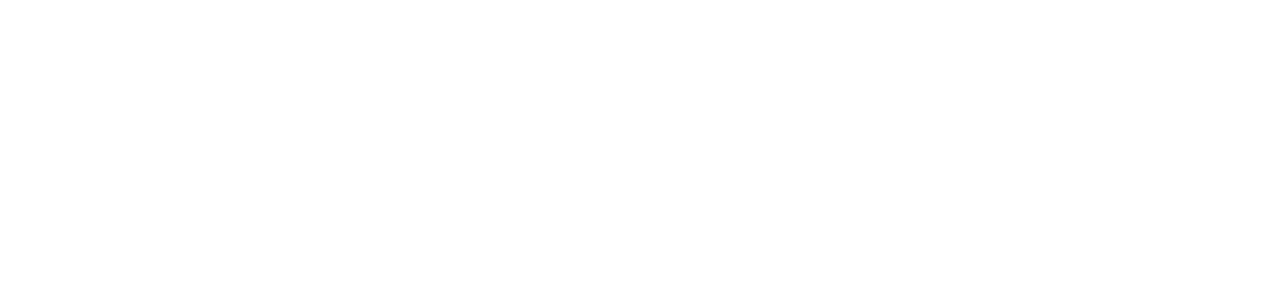
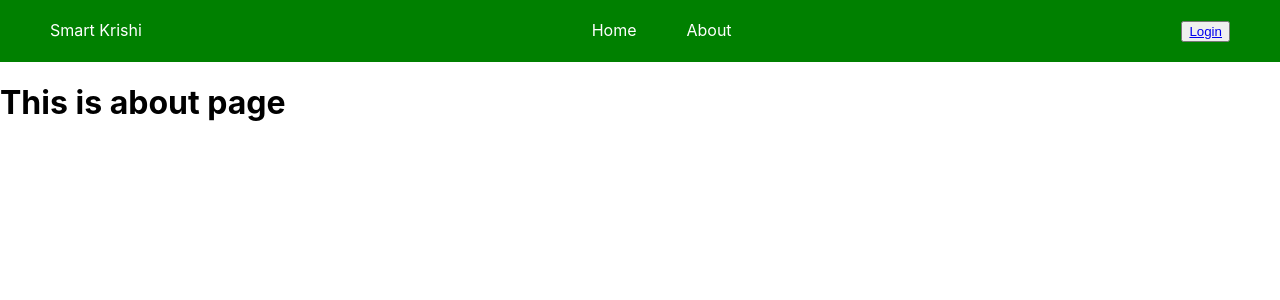
Before and after one commit to Siddhanttamang/Practise, a React (Create React App) app: page /about in a window 1280 px wide. Before the commit this address had no page. Shown: the top 300 px of the page. Built offline with nearby package versions, Linux system fonts and the light colour scheme.

Commit message:
auth context

```diff
--- a/src/App.css
+++ /dev/null
@@ -1,38 +0,0 @@
-.App {
-  text-align: center;
-}
-
-.App-logo {
-  height: 40vmin;
-  pointer-events: none;
-}
-
-@media (prefers-reduced-motion: no-preference) {
-  .App-logo {
-    animation: App-logo-spin infinite 20s linear;
-  }
-}
-
-.App-header {
-  background-color: #282c34;
-  min-height: 100vh;
-  display: flex;
-  flex-direction: column;
-  align-items: center;
-  justify-content: center;
-  font-size: calc(10px + 2vmin);
-  color: white;
-}
-
-.App-link {
-  color: #61dafb;
-}
-
-@keyframes App-logo-spin {
-  from {
-    transform: rotate(0deg);
-  }
-  to {
-    transform: rotate(360deg);
-  }
-}
--- a/src/App.tsx
+++ b/src/App.tsx
@@ -1,25 +1,29 @@
 import React, { useEffect } from 'react';
-import logo from './logo.svg';
-import './App.css';
 import Login from './pages/Login'
-import { loginUser,LoginRequest,LoginResponse,User } from './services/auth'
+
 import Home from './pages/Home';
-import {Route,Routes, Navigate } from 'react-router-dom';
+import {Route,Routes } from 'react-router-dom';
+import Navbar from './components/Navbar';
+import About from './pages/About';
 
 
 function App() {
-  // const userData=localStorage.getItem("user");
-  // const isLoggedIn=!!userData
+
 
   return (
-      <Routes>
-        <Route path='/' element={<Home/>}/>
-        <Route path='/login' element={<Login/>}/>
-        {/* <Route path="/login" element={isLoggedIn ? <Navigate to="/" /> : <Login />} /> */}
-        {/* <Route path="/" element={isLoggedIn ? <Home /> : <Navigate to="/login" />} /> */}
-      </Routes>
+    <div className='app'>
+    <Navbar/>
+    <main className="main-content">
 
+    <Routes>
+     <Route path='/' element={<Home/>}/>
+     <Route path='/about' element={<About/>}/>
+     <Route path='/login' element={<Login/>}/>
+    </Routes>
+    </main>
+    </div>
   );
 }
 
+
 export default App;
--- a/src/components/Navbar.tsx
+++ b/src/components/Navbar.tsx
@@ -1,11 +1,33 @@
-import React from 'react'
+import React, { useContext } from 'react';
+import { Link } from 'react-router-dom';
+import { AuthContext } from '../contexts/AuthContext';
+import "../index.css";
 
 const Navbar = () => {
+  const auth = useContext(AuthContext);
+  if (!auth) return null; // safety check
+
   return (
-    <div>
+    <nav className='nav-bar'>
+      <div className="nav-brand">
+        <Link to="/" className='nav-link'>Smart Krishi</Link>
+      </div>
+      <div className="navbar-links">
+        <Link to="/" className="nav-link">Home</Link>
+        <Link to="/about" className="nav-link">About</Link>
+      </div>
 
-    </div>
-  )
-}
+      {!auth.isLoggedIn ? (
+        <div className="navbar-login">
+          <button><Link to="/login">Login</Link></button>
+        </div>
+      ) : (
+        <div className="navbar-login">
+          <button onClick={auth.logout}>Logout</button>
+        </div>
+      )}
+    </nav>
+  );
+};
 
-export default Navbar
+export default Navbar;
--- /dev/null
+++ b/src/contexts/AuthContext.tsx
@@ -0,0 +1,39 @@
+import React, { createContext, useState, useEffect } from "react";
+
+export const AuthContext = createContext<any>(null);
+
+export const AuthProvider: React.FC<{ children: React.ReactNode }> = ({ children }) => {
+  const [user, setUser] = useState<any>(null);
+  const [token, setToken] = useState<string | null>(null);
+
+  useEffect(() => {
+    const storedToken = localStorage.getItem("token");
+    const storedUser = localStorage.getItem("user");
+    if (storedToken && storedUser) {
+      setToken(storedToken);
+      setUser(JSON.parse(storedUser));
+    }
+  }, []);
+
+  const login = (userData: any, tokenData: string) => {
+    localStorage.setItem("token", tokenData);
+    localStorage.setItem("user", JSON.stringify(userData));
+    setUser(userData);
+    setToken(tokenData);
+  };
+
+  const logout = () => {
+    localStorage.removeItem("token");
+    localStorage.removeItem("user");
+    setUser(null);
+    setToken(null);
+  };
+
+  const isLoggedIn = !!token;
+
+  return (
+    <AuthContext.Provider value={{ user, token, isLoggedIn, login, logout }}>
+      {children}
+    </AuthContext.Provider>
+  );
+};
--- a/src/index.css
+++ b/src/index.css
@@ -11,3 +11,19 @@ code {
   font-family: source-code-pro, Menlo, Monaco, Consolas, 'Courier New',
     monospace;
 }
+.nav-bar{
+  display: flex;
+  flex-direction: row;
+  padding: 20px 50px;
+  justify-content: space-between;
+  background-color: green;
+}
+.nav-link{
+  text-decoration: none;
+  color: White;
+}
+.navbar-links{
+  display: flex;
+  flex-direction: row;
+  gap: 50px;
+}
--- a/src/index.tsx
+++ b/src/index.tsx
@@ -3,14 +3,18 @@ import ReactDOM from 'react-dom/client';
 import './index.css';
 import App from './App';
 import { BrowserRouter } from 'react-router-dom';
+import { AuthContext, AuthProvider } from './contexts/AuthContext';
 
 const root = ReactDOM.createRoot(
   document.getElementById('root') as HTMLElement
 );
 root.render(
+
   <React.StrictMode>
     <BrowserRouter>
-    <App />
+      <AuthProvider>
+        <App />
+      </AuthProvider>
     </BrowserRouter>
   </React.StrictMode>
 );
--- /dev/null
+++ b/src/pages/About.tsx
@@ -0,0 +1,11 @@
+import React from 'react'
+
+const About = () => {
+  return (
+    <div>
+      <h1>This is about page</h1>
+    </div>
+  )
+}
+
+export default About
--- a/src/pages/Login.tsx
+++ b/src/pages/Login.tsx
@@ -1,36 +1,27 @@
-import React, { useEffect, useState } from 'react';
+import React, { useContext, useState } from 'react';
 import { useNavigate } from 'react-router-dom';
 import { loginUser, LoginRequest } from '../services/auth';
+import { AuthContext } from '../contexts/AuthContext';
 
 const Login: React.FC = () => {
+  const auth = useContext(AuthContext);
+  const navigate = useNavigate();
+
   const [email, setEmail] = useState("");
   const [password, setPassword] = useState("");
-  const [token,setToken]=useState<unknown>();
   const [error, setError] = useState("");
   const [loading, setLoading] = useState(false);
-  const navigate= useNavigate();
 
-   useEffect(()=>{
-    if(token){
-    navigate("/");
-
-   }
-
-   },[token]);
   const handleForm = async (e: React.FormEvent) => {
     e.preventDefault();
     setError("");
     setLoading(true);
 
-
     try {
       const request: LoginRequest = { email, password };
       const data = await loginUser(request);
-      setToken(localStorage.getItem(data.access_token));
-      localStorage.setItem("user", JSON.stringify(data.user));
-
-      console.log("Login Successful", data);
-
+      auth?.login(data.access_token, data.user);
+      navigate("/");
     } catch (err: any) {
       setError(err.message);
     } finally {
@@ -50,6 +41,7 @@ const Login: React.FC = () => {
           value={email}
           onChange={(e) => setEmail(e.target.value)}
         /><br/>
+
         Password:
         <input
           type="password"
@@ -58,6 +50,7 @@ const Login: React.FC = () => {
           value={password}
           onChange={(e) => setPassword(e.target.value)}
         /><br/>
+
         <button type="submit" disabled={loading}>
           {loading ? "Logging in..." : "Login"}
         </button>
--- a/src/services/auth.ts
+++ b/src/services/auth.ts
@@ -15,7 +15,7 @@ export interface LoginResponse{
 export const loginUser = async(payload:LoginRequest):Promise<LoginResponse>=>{
     const response= await fetch("http://localhost:5000/api/auth/login",{
         method:"POST",
-        headers:{"Content-Type":"Application/json"},
+        headers:{"Content-Type":"application/json"},
         body: JSON.stringify(payload)
     })
         if (!response.ok) {
```
